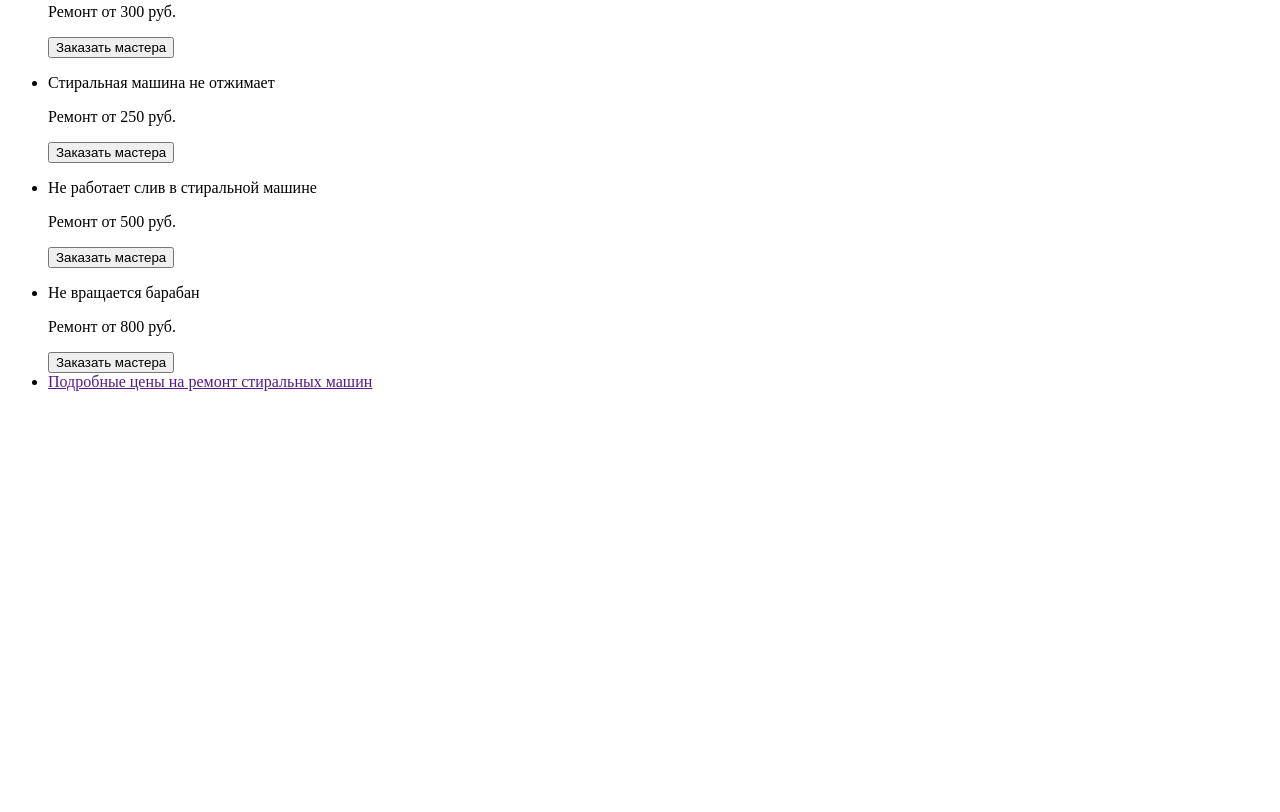
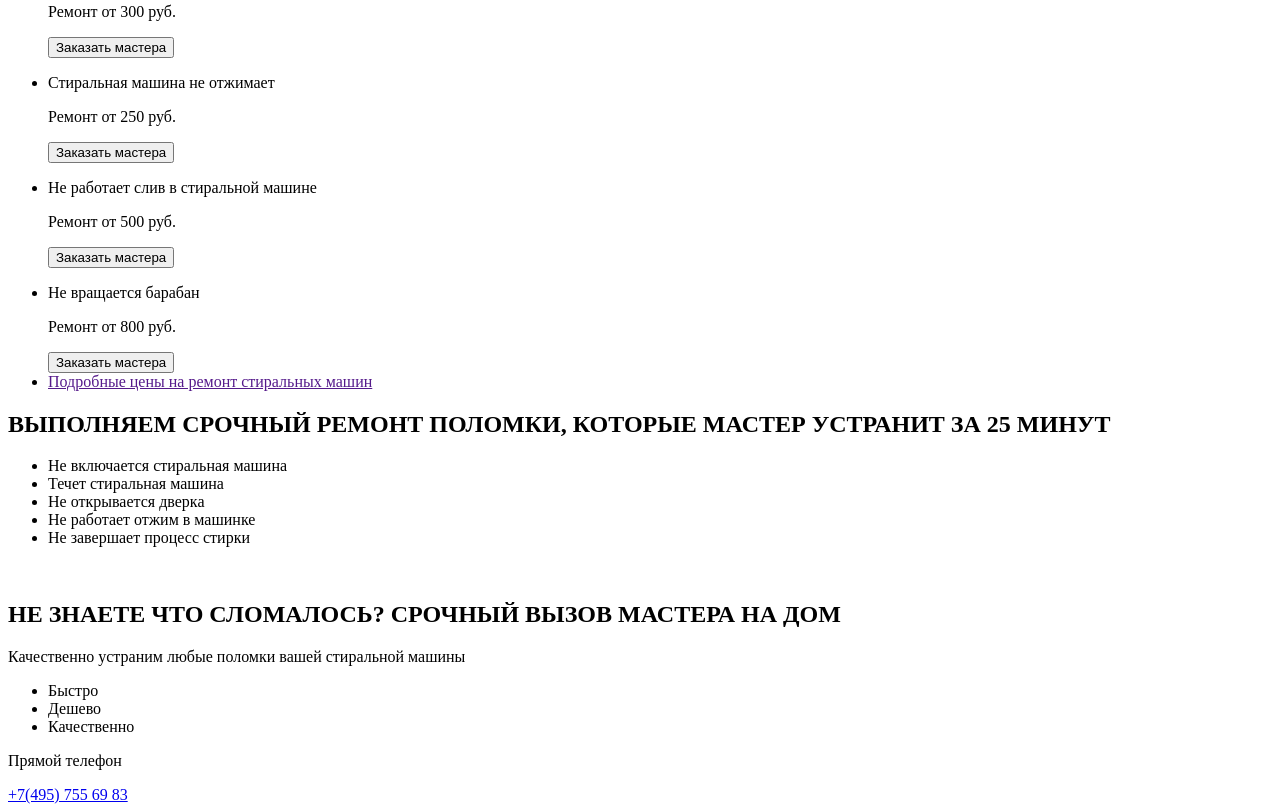
Before and after one commit to GrygoriyChernish/fson43-group8, a plain HTML site: page index.html in a window 1280 px wide. Shown: the part 1464-2276 px from the top of the page. Before the commit the page ends 1871 px from the top, so only its background shows below. Drawn offline with Linux system fonts and the light colour scheme.

Commit message:
Create benefits

```diff
--- a/index.html
+++ b/index.html
@@ -135,6 +135,35 @@
           <li><a href="">Подробные цены на ремонт стиральных машин</a></li>
         </ul>
       </section>
+      <section>
+        <div class="container">
+          <h2>
+            ВЫПОЛНЯЕМ СРОЧНЫЙ РЕМОНТ ПОЛОМКИ, КОТОРЫЕ МАСТЕР УСТРАНИТ ЗА 25
+            МИНУТ
+          </h2>
+          <ul>
+            <li>Не включается стиральная машина</li>
+            <li>Течет стиральная машина</li>
+            <li>Не открывается дверка</li>
+            <li>Не работает отжим в машинке</li>
+            <li>Не завершает процесс стирки</li>
+          </ul>
+          <img src="" alt="" />
+        </div>
+      </section>
+      <section>
+        <div class="container">
+          <h2>НЕ ЗНАЕТЕ ЧТО СЛОМАЛОСЬ? <span>СРОЧНЫЙ ВЫЗОВ МАСТЕРА НА ДОМ<span></h2>
+            <p>Качественно устраним любые поломки вашей стиральной машины</p>
+            <ul>
+              <li>Быстро</li>
+              <li>Дешево</li>
+              <li>Качественно</li>
+            </ul>
+            <p>Прямой телефон</p>
+            <a href="tel:+7(495)7556983">+7(495) 755 69 83</a>
+        </div>
+      </section>
     </main>
     <footer></footer>
   </body>
```
